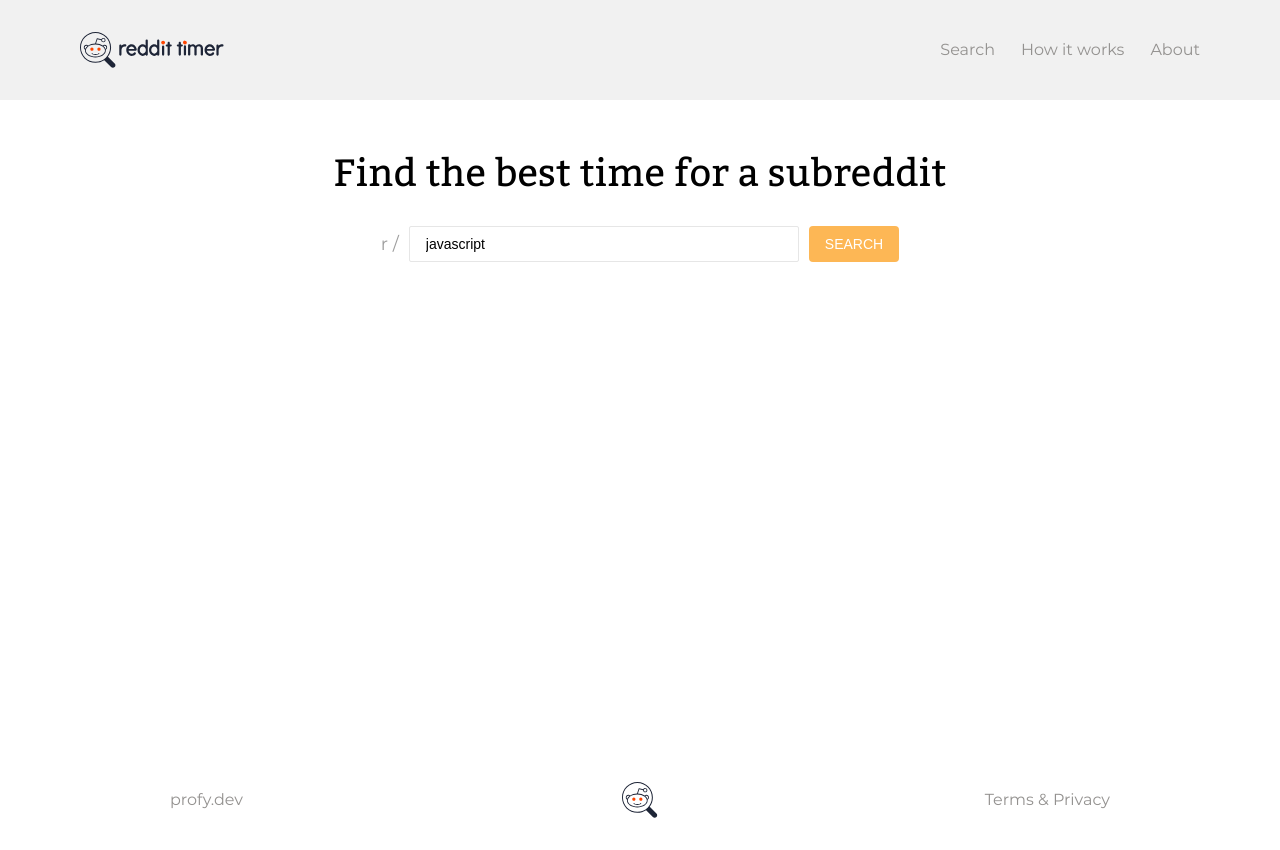
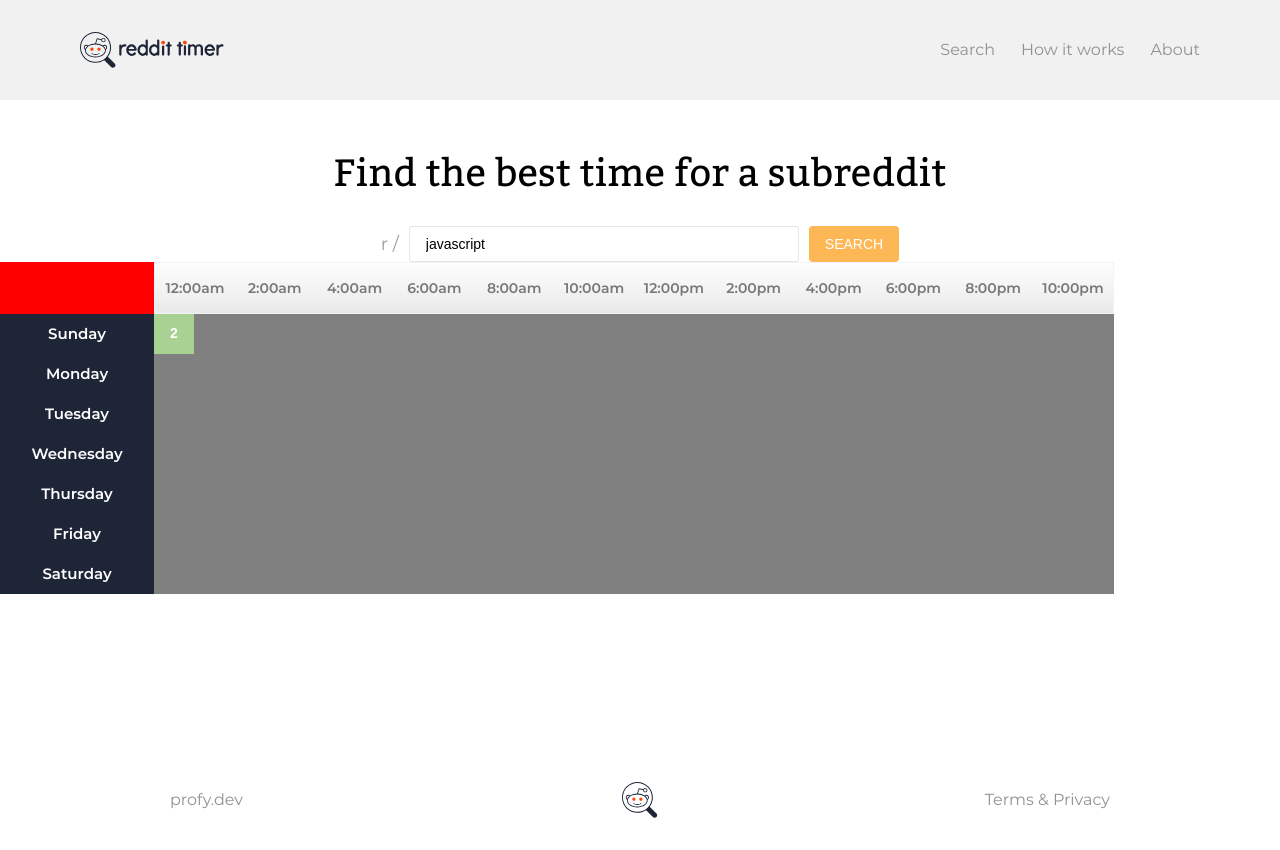
Before and after one commit to egordanilov/reddit-timer, a React (Create React App) app: page /search in a window 1280 px wide. Built offline with nearby package versions, Linux system fonts and the light colour scheme; a web font is replaced by a local one.

Commit message:
HeatMap layout update

```diff
--- a/src/components/Heatmap.js
+++ b/src/components/Heatmap.js
@@ -1,11 +1,50 @@
 import React from 'react';
-import HeatMapWrapper from '../styles/HeatmapWrapper.style';
+import * as S from '../styles/HeatMapWrapper.style';
 
 function HeatMap() {
   return (
-    <HeatMapWrapper>
-      Heatmap goes here
-    </HeatMapWrapper>
+    <S.HeatMapWrapper>
+      <S.HeatMapHeader>
+        <S.HeatMapHeaderHourWrapper>
+          <S.HeatMapHeaderHour>12:00am</S.HeatMapHeaderHour>
+          <S.HeatMapHeaderHour>2:00am</S.HeatMapHeaderHour>
+          <S.HeatMapHeaderHour>4:00am</S.HeatMapHeaderHour>
+          <S.HeatMapHeaderHour>6:00am</S.HeatMapHeaderHour>
+          <S.HeatMapHeaderHour>8:00am</S.HeatMapHeaderHour>
+          <S.HeatMapHeaderHour>10:00am</S.HeatMapHeaderHour>
+          <S.HeatMapHeaderHour>12:00pm</S.HeatMapHeaderHour>
+          <S.HeatMapHeaderHour>2:00pm</S.HeatMapHeaderHour>
+          <S.HeatMapHeaderHour>4:00pm</S.HeatMapHeaderHour>
+          <S.HeatMapHeaderHour>6:00pm</S.HeatMapHeaderHour>
+          <S.HeatMapHeaderHour>8:00pm</S.HeatMapHeaderHour>
+          <S.HeatMapHeaderHour>10:00pm</S.HeatMapHeaderHour>
+        </S.HeatMapHeaderHourWrapper>
+      </S.HeatMapHeader>
+      <S.HeatMapBody>
+        <S.HeatMapRow>
+          <S.HeatMapRowWeekday>Sunday</S.HeatMapRowWeekday>
+          <S.HeatMapRowNumber>2</S.HeatMapRowNumber>
+        </S.HeatMapRow>
+        <S.HeatMapRow>
+          <S.HeatMapRowWeekday>Monday</S.HeatMapRowWeekday>
+        </S.HeatMapRow>
+        <S.HeatMapRow>
+          <S.HeatMapRowWeekday>Tuesday</S.HeatMapRowWeekday>
+        </S.HeatMapRow>
+        <S.HeatMapRow>
+          <S.HeatMapRowWeekday>Wednesday</S.HeatMapRowWeekday>
+        </S.HeatMapRow>
+        <S.HeatMapRow>
+          <S.HeatMapRowWeekday>Thursday</S.HeatMapRowWeekday>
+        </S.HeatMapRow>
+        <S.HeatMapRow>
+          <S.HeatMapRowWeekday>Friday</S.HeatMapRowWeekday>
+        </S.HeatMapRow>
+        <S.HeatMapRow>
+          <S.HeatMapRowWeekday>Saturday</S.HeatMapRowWeekday>
+        </S.HeatMapRow>
+      </S.HeatMapBody>
+    </S.HeatMapWrapper>
   );
 }
 
--- a/src/pages/Search.js
+++ b/src/pages/Search.js
@@ -1,10 +1,12 @@
 import React from 'react';
 import SubredditForm from '../components/SubredditForm';
+import HeatMap from '../components/HeatMap';
 
 export default function Search() {
   return (
     <section className="viewWrapper">
       <SubredditForm />
+      <HeatMap />
     </section>
   );
 }
--- a/src/styles/HeatMapWrapper.style.js
+++ b/src/styles/HeatMapWrapper.style.js
@@ -1,6 +1,76 @@
 import styled from 'styled-components';
 
-const HeatMapWrapper = styled.section`
+export const HeatMapWrapper = styled.section`
+    width: 1114px;
+    height: 332px;
+    background: grey;
 `;
 
-export default HeatMapWrapper;
+export const HeatMapHeader = styled.div`
+    width: 100%;
+    height: 52px;
+    background: red;
+    display: flex;
+    justify-content: flex-end;
+    align-items: center;
+`;
+
+export const HeatMapHeaderHourWrapper = styled.div`
+    width: 958px;
+    height: calc(100% - 2px);
+    background: linear-gradient(180deg, #FEFEFE 0%, #E9E9E9 100%);
+    border: 1px solid #F3F3F3;
+    display: flex;
+`;
+
+export const HeatMapHeaderHour = styled.div`
+    color: #787878;
+    display: flex;
+    width: calc(100%/12);
+    display: flex;
+    justify-content: center;
+    align-items: center;
+    font-family: 'Montserrat';
+    font-style: normal;
+    font-weight: 600;
+    font-size: 14px;
+    line-height: 17px;
+    color: #787878;
+`;
+
+export const HeatMapBody = styled.div`
+`;
+
+export const HeatMapRow = styled.div`
+    height: 40px;
+    width: 100%;
+    display: flex;
+    justify-content: flex-start;
+    align-items: center;
+`;
+export const HeatMapRowWeekday = styled.div`
+    width: 154px;
+    height: 100%;
+    background: #1E2537;
+    color: #ffffff;
+    font-family: 'Montserrat';
+    font-style: normal;
+    font-weight: 600;
+    font-size: 15px;
+    display: flex;
+    justify-content: center;
+    align-items: center;
+`;
+
+export const HeatMapRowNumber = styled.div`
+    background: #A9D194;
+    font-style: normal;
+    font-weight: 700;
+    font-size: 14px;
+    color: #ffffff;
+    height: 100%;
+    width: calc((100% - 154px)/24);
+    display: flex;
+    justify-content: center;
+    align-items: center;
+`;
```
